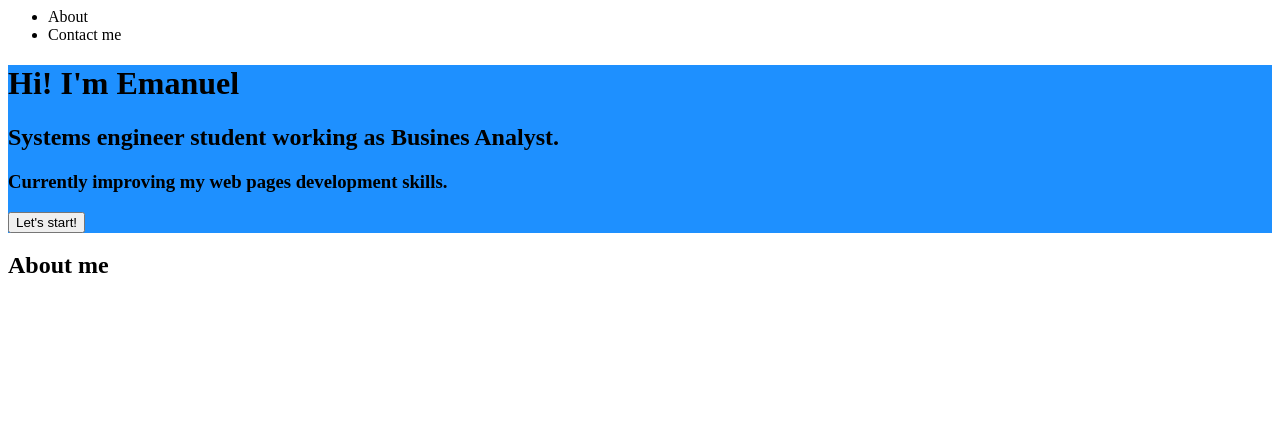
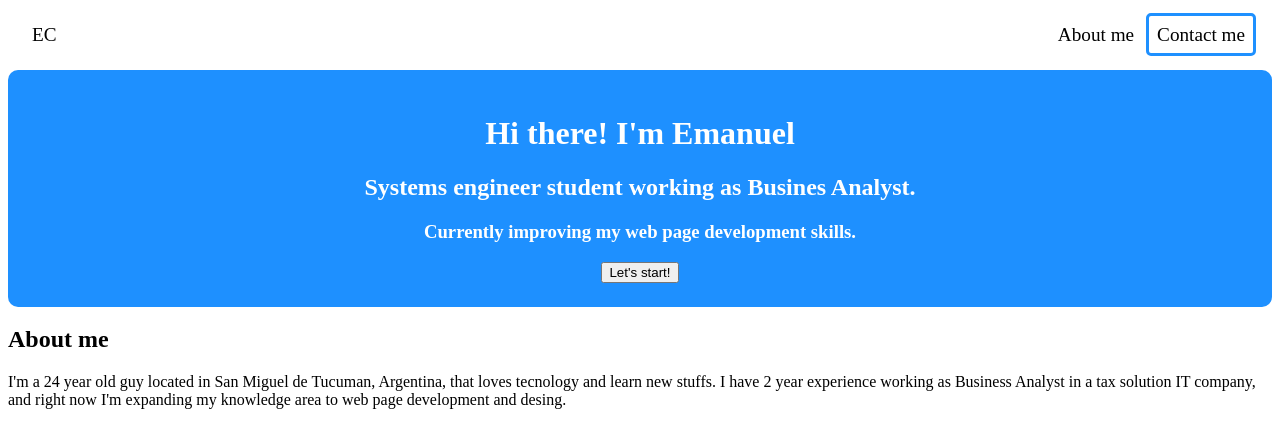
Before and after one commit to emanuelcastro96/curriculum-vitae, a website: page src/index.html in a window 1280 px wide. Drawn offline with Linux system fonts and the light colour scheme.

Commit message:
Changes on styling

```diff
--- a/app.js
+++ b/app.js
@@ -9,6 +9,6 @@ app.get('/', (req, res)=>{
     res.sendFile('./src/index.html', {root : __dirname});
 });
 
-app.listen(4000, ()=>{
-    console.log('App listening on port 4000');
+app.listen(2500, ()=>{
+    console.log('App listening on port');
 });
--- a/public/css/style.css
+++ b/public/css/style.css
@@ -1,4 +1,56 @@
-.jumbotron{
+body{
+    font-family: 'Roboto Mono', ;
+  }
+
+  ul{
+    list-style-type: none;
+  }
+
+  .navbar{
+    overflow: hidden;
+    margin-right: 0rem;
+    margin-bottom: .5rem;
+    padding: 1rem;
+  }
+
+  .navbar a{
+    color: black;
+    text-align: center;
+    padding: 0.5rem 0.5rem 0.5rem 0.5rem ;
+    text-decoration: none;
+    font-size: 1.2rem;
+  }
+
+  .navbar-img{
+    float: left;
+  }
+
+  .navbar-contact{
+    float: right;
+  }
+
+  .btn-primary{
+    border-radius: 5px;
+    border-color: dodgerblue;
+    border-style: solid;
+    border-width: .2rem;
+  }
+
+  .jumbotron {
+    color: white;
     background-color: dodgerblue;
-    font-family: Sofia;
-}
+    text-align: center;
+    border-color: red;
+    border-width: 5px;
+    border-radius: 10px;
+    padding: 1.5rem;
+  }
+
+  .about{
+    align-items: center;
+    justify-content: center;
+  }
+
+  .primary-btn{
+
+  }
--- a/src/index.html
+++ b/src/index.html
@@ -3,28 +3,31 @@
 <head>
   <title>Emanuel's CV</title>
   <link rel="stylesheet" href="/css/style.css">
-  <link rel="stylesheet" href="https://fonts.googleapis.com/css?family=Roboto">
+  <link href="https://fonts.googleapis.com/css2?family=Roboto+Mono:wght@400;500;700&display=swap" rel="stylesheet">
   <link rel="stylesheet" href="https://cdnjs.cloudflare.com/ajax/libs/font-awesome/4.7.0/css/font-awesome.min.css">
 </head>
 
 <body>
   <nav class="navbar">
-    <ul>
-      <li>About</li>
-      <li>Contact me</li>
-    </ul>
+    <div class="navbar-img">
+      <a>EC</a>
+    </div>
+    <div class="navbar-contact">
+       <a>About me</a>
+       <a class="btn-primary">Contact me</a>
+    </div>
   </nav>
   <div class="jumbotron">
-    <h1>Hi! I'm Emanuel</h1>
+    <h1>Hi there! I'm Emanuel</h1>
     <h2>Systems engineer student working as Busines Analyst.</h2>
-    <h3>Currently improving my web pages development skills.</h3>
+    <h3>Currently improving my web page development skills.</h3>
 
-    <button class="jumbo-btn">Let's start!</button>
+    <button href="#about">Let's start!</button>
   </div>
-
-  <div class="card">
+  <div id="about" class="about">
     <h2>About me</h2>
-
+       <p>I'm a 24 year old guy located in San Miguel de Tucuman, Argentina, that loves tecnology and learn new stuffs.
+      I have 2 year experience working as Business Analyst in a tax solution IT company, and right now I'm expanding my knowledge area to web page development and desing.</p>
   </div>
 </body>
 
```
